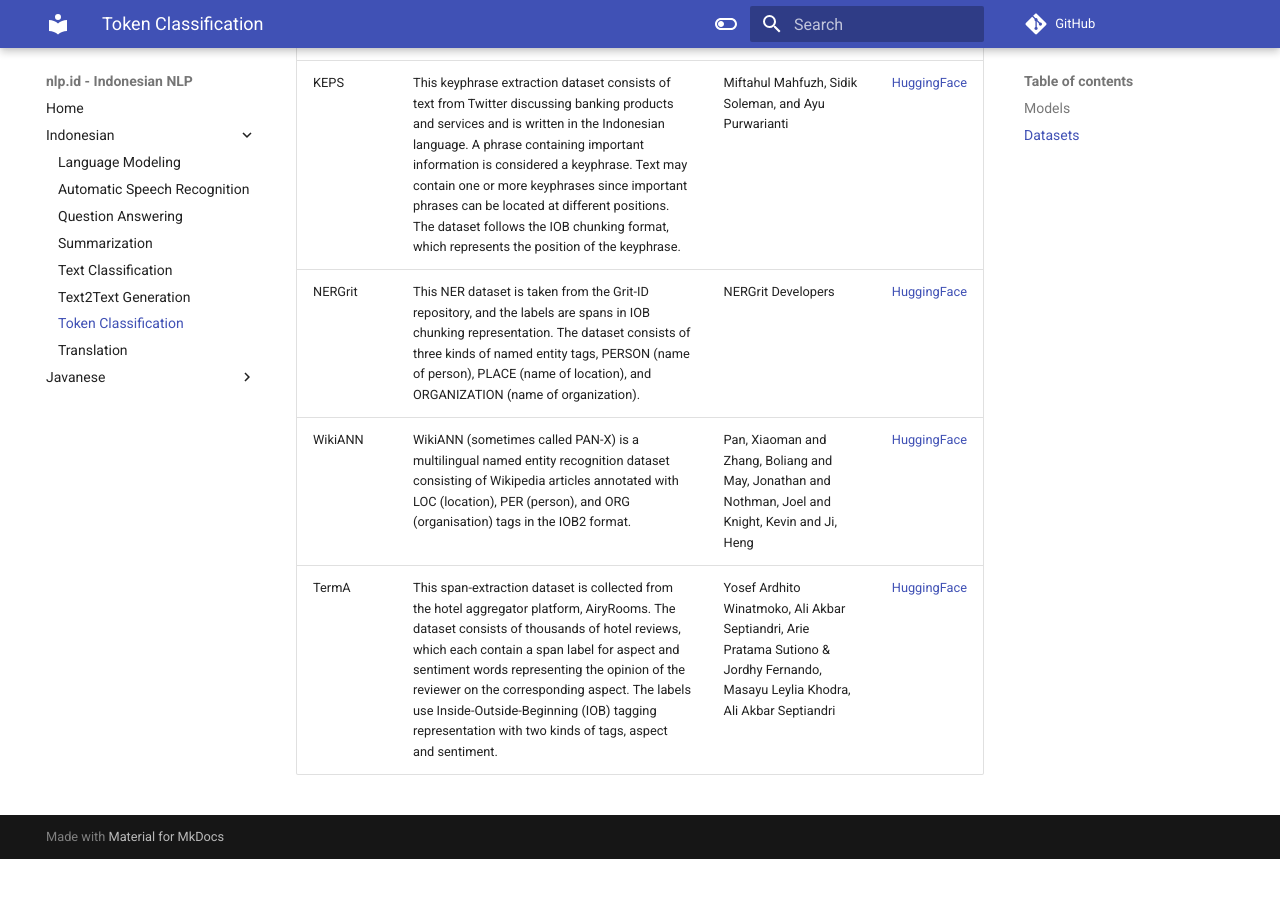
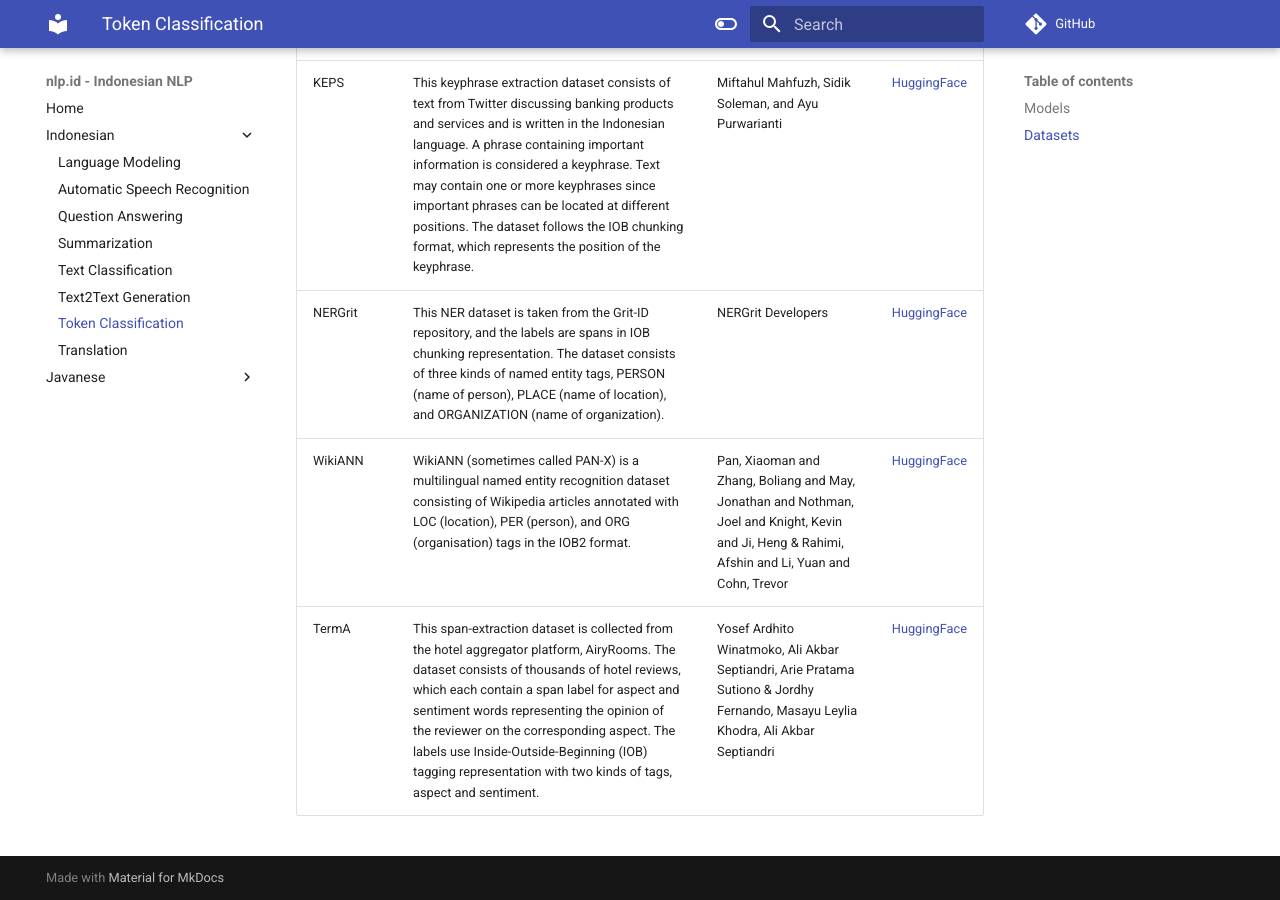
Before and after one commit to indonesian-nlp/nlp-resources, an MkDocs documentation site: the page built from docs/indonesian/token-classification.md, in a window 1280 px wide and 900 px high, scrolled down 1042 px. Built offline with MkDocs 1.6.1 and Material for MkDocs 9.7.7, drawn with Linux system fonts in a browser that asks for light colours; comment, search, counter and statistics services are not loaded; before the commit the page ends 1901 px from its top, so only the background shows below that.

Commit message:
fixed ID text and token class; added JV ASR, text, and token classification

```diff
--- a/docs/indonesian/token-classification.md
+++ b/docs/indonesian/token-classification.md
@@ -1,17 +1,19 @@
 # Token Classification
 
 ## Models
+
 | Name                                | Description                                                                                                                                                                                                                                                                | Author        | Link                                                                            |
-|-------------------------------------|----------------------------------------------------------------------------------------------------------------------------------------------------------------------------------------------------------------------------------------------------------------------------|---------------|---------------------------------------------------------------------------------|
+| ----------------------------------- | -------------------------------------------------------------------------------------------------------------------------------------------------------------------------------------------------------------------------------------------------------------------------- | ------------- | ------------------------------------------------------------------------------- |
 | Indonesian RoBERTa Base POSP Tagger | Indonesian RoBERTa Base POSP Tagger is a part-of-speech token-classification model based on the RoBERTa model. The model was originally the pre-trained Indonesian RoBERTa Base model, which is then fine-tuned on indonlu's POSP dataset consisting of tag-labelled news. | Wilson Wongso | [HuggingFace](https://huggingface.co/w11wo/indonesian-roberta-base-posp-tagger) |
 
 ## Datasets
-| Name    | Description                                                                                                                                                                                                                                                                                                                                                                                                                  | Author                                                                                                                            | Link                                                   |
-|---------|------------------------------------------------------------------------------------------------------------------------------------------------------------------------------------------------------------------------------------------------------------------------------------------------------------------------------------------------------------------------------------------------------------------------------|-----------------------------------------------------------------------------------------------------------------------------------|--------------------------------------------------------|
-| BaPOS   | This POS tagging dataset contains about 1000 sentences, collected from the PAN Localization Project. In this dataset, each word is tagged by one of 23 POS tag classes. Data splitting used in this benchmark follows the experimental setting used by Kurniawan and Aji (2018).                                                                                                                                             | Arawinda Dinakaramani, Fam Rashel, Andry Luthfi, and Ruli Manurung & Kemal Kurniawan and Alham Fikri Aji                          | [HuggingFace](https://huggingface.co/datasets/indonlu) |
-| POSP    | This Indonesian part-of-speech tagging (POS) dataset is collected from Indonesian news websites. The dataset consists of around 8000 sentences with 26 POS tags. The POS tag labels follow the Indonesian Association of Computational Linguistics (INACL) POS Tagging Convention.                                                                                                                                           | Devin Hoesen and Ayu Purwarianti                                                                                                  | [HuggingFace](https://huggingface.co/datasets/indonlu) |
-| NERP    | This NER dataset (Hoesen and Purwarianti, 2018) contains texts collected from several Indonesian news websites. There are five labels available in this dataset, PER (name of person), LOC (name of location), IND (name of product or brand), EVT (name of the event), and FNB (name of food and beverage). Similar to the TermA dataset, the NERP dataset uses the IOB chunking format.                                    | Devin Hoesen and Ayu Purwarianti                                                                                                  | [HuggingFace](https://huggingface.co/datasets/indonlu) |
-| KEPS    | This keyphrase extraction dataset consists of text from Twitter discussing banking products and services and is written in the Indonesian language. A phrase containing important information is considered a keyphrase. Text may contain one or more keyphrases since important phrases can be located at different positions. The dataset follows the IOB chunking format, which represents the position of the keyphrase. | Miftahul Mahfuzh, Sidik Soleman, and Ayu Purwarianti                                                                              | [HuggingFace](https://huggingface.co/datasets/indonlu) |
-| NERGrit | This NER dataset is taken from the Grit-ID repository, and the labels are spans in IOB chunking representation. The dataset consists of three kinds of named entity tags, PERSON (name of person), PLACE (name of location), and ORGANIZATION (name of organization).                                                                                                                                                        | NERGrit Developers                                                                                                                | [HuggingFace](https://huggingface.co/datasets/indonlu) |
-| WikiANN | WikiANN (sometimes called PAN-X) is a multilingual named entity recognition dataset consisting of Wikipedia articles annotated with LOC (location), PER (person), and ORG (organisation) tags in the IOB2 format.                                                                                                                                                                                                            | Pan, Xiaoman and Zhang, Boliang and May, Jonathan and Nothman, Joel and Knight, Kevin and Ji, Heng                                | [HuggingFace](https://huggingface.co/datasets/wikiann) |
-| TermA   | This span-extraction dataset is collected from the hotel aggregator platform, AiryRooms. The dataset consists of thousands of hotel reviews, which each contain a span label for aspect and sentiment words representing the opinion of the reviewer on the corresponding aspect. The labels use Inside-Outside-Beginning (IOB) tagging representation with two kinds of tags, aspect and sentiment.                         | Yosef Ardhito Winatmoko, Ali Akbar Septiandri, Arie Pratama Sutiono & Jordhy Fernando, Masayu Leylia Khodra, Ali Akbar Septiandri | [HuggingFace](https://huggingface.co/datasets/indonlu) |
+
+| Name    | Description                                                                                                                                                                                                                                                                                                                                                                                                                  | Author                                                                                                                                            | Link                                                   |
+| ------- | ---------------------------------------------------------------------------------------------------------------------------------------------------------------------------------------------------------------------------------------------------------------------------------------------------------------------------------------------------------------------------------------------------------------------------- | ------------------------------------------------------------------------------------------------------------------------------------------------- | ------------------------------------------------------ |
+| BaPOS   | This POS tagging dataset contains about 1000 sentences, collected from the PAN Localization Project. In this dataset, each word is tagged by one of 23 POS tag classes. Data splitting used in this benchmark follows the experimental setting used by Kurniawan and Aji (2018).                                                                                                                                             | Arawinda Dinakaramani, Fam Rashel, Andry Luthfi, and Ruli Manurung & Kemal Kurniawan and Alham Fikri Aji                                          | [HuggingFace](https://huggingface.co/datasets/indonlu) |
+| POSP    | This Indonesian part-of-speech tagging (POS) dataset is collected from Indonesian news websites. The dataset consists of around 8000 sentences with 26 POS tags. The POS tag labels follow the Indonesian Association of Computational Linguistics (INACL) POS Tagging Convention.                                                                                                                                           | Devin Hoesen and Ayu Purwarianti                                                                                                                  | [HuggingFace](https://huggingface.co/datasets/indonlu) |
+| NERP    | This NER dataset (Hoesen and Purwarianti, 2018) contains texts collected from several Indonesian news websites. There are five labels available in this dataset, PER (name of person), LOC (name of location), IND (name of product or brand), EVT (name of the event), and FNB (name of food and beverage). Similar to the TermA dataset, the NERP dataset uses the IOB chunking format.                                    | Devin Hoesen and Ayu Purwarianti                                                                                                                  | [HuggingFace](https://huggingface.co/datasets/indonlu) |
+| KEPS    | This keyphrase extraction dataset consists of text from Twitter discussing banking products and services and is written in the Indonesian language. A phrase containing important information is considered a keyphrase. Text may contain one or more keyphrases since important phrases can be located at different positions. The dataset follows the IOB chunking format, which represents the position of the keyphrase. | Miftahul Mahfuzh, Sidik Soleman, and Ayu Purwarianti                                                                                              | [HuggingFace](https://huggingface.co/datasets/indonlu) |
+| NERGrit | This NER dataset is taken from the Grit-ID repository, and the labels are spans in IOB chunking representation. The dataset consists of three kinds of named entity tags, PERSON (name of person), PLACE (name of location), and ORGANIZATION (name of organization).                                                                                                                                                        | NERGrit Developers                                                                                                                                | [HuggingFace](https://huggingface.co/datasets/indonlu) |
+| WikiANN | WikiANN (sometimes called PAN-X) is a multilingual named entity recognition dataset consisting of Wikipedia articles annotated with LOC (location), PER (person), and ORG (organisation) tags in the IOB2 format.                                                                                                                                                                                                            | Pan, Xiaoman and Zhang, Boliang and May, Jonathan and Nothman, Joel and Knight, Kevin and Ji, Heng & Rahimi, Afshin and Li, Yuan and Cohn, Trevor | [HuggingFace](https://huggingface.co/datasets/wikiann) |
+| TermA   | This span-extraction dataset is collected from the hotel aggregator platform, AiryRooms. The dataset consists of thousands of hotel reviews, which each contain a span label for aspect and sentiment words representing the opinion of the reviewer on the corresponding aspect. The labels use Inside-Outside-Beginning (IOB) tagging representation with two kinds of tags, aspect and sentiment.                         | Yosef Ardhito Winatmoko, Ali Akbar Septiandri, Arie Pratama Sutiono & Jordhy Fernando, Masayu Leylia Khodra, Ali Akbar Septiandri                 | [HuggingFace](https://huggingface.co/datasets/indonlu) |
```
Also changed, not shown: docs/indonesian/text-classification.md (+4 -3 lines), docs/javanese/automatic-speech-recognition.md (added, +13 -0 lines), docs/javanese/text-classification.md (added, +17 -0 lines), docs/javanese/token-classification.md (added, +7 -0 lines).
